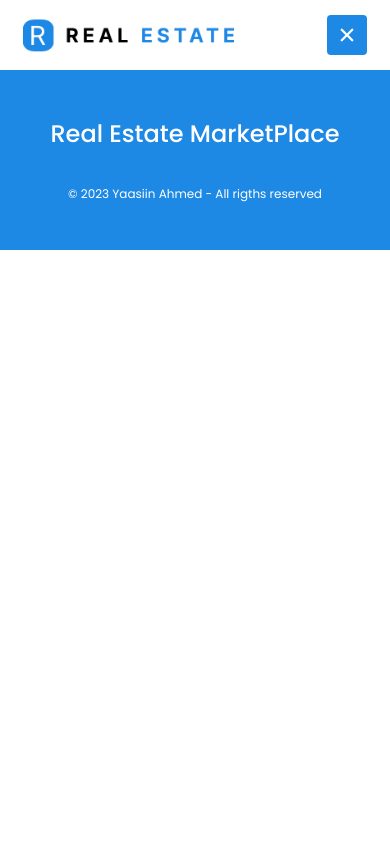
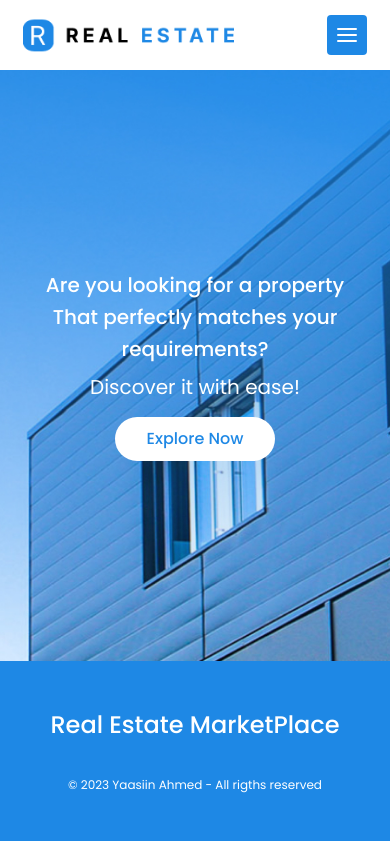
Before and after one commit to yaasiinaxmed/Real-Estate-Project-Frontend, a React (Vite) app: page / in a window 390 px wide. Built offline with nearby package versions, Linux system fonts and the light colour scheme.

Commit message:
hero done

```diff
--- a/src/App.css
+++ b/src/App.css
@@ -63,3 +63,9 @@ section {
     display: block
   }
 }
+
+@media only screen and (max-width: 420px) {
+  .text {
+    font-size: 1.25rem !important;
+  }
+}
--- a/src/components/header/Header.jsx
+++ b/src/components/header/Header.jsx
@@ -7,7 +7,7 @@ import { IoClose } from "react-icons/io5";
 function Header() {
   const headerRef = useRef(null);
   const menuRef = useRef(null);
-  const [menu, setMenu] = useState(false);
+  const [menu, setMenu] = useState(true);
 
   // header sticky function
   const stickyHeader = () => {
@@ -66,7 +66,7 @@ function Header() {
                 <li>Login</li>
               </Link>
               <Link to="/Signup">
-                <button className="bg-primaryColor px-8 py-2 h-[44px] flex items-center justify-center rounded-3xl text-white">
+                <button className="bg-primaryColor px-8 py-2 h-[44px] flex items-center justify-center rounded-3xl text-white duration-100 hover:scale-105">
                   Sign Up
                 </button>
               </Link>
@@ -75,7 +75,7 @@ function Header() {
           {/* menu toggle */}
           <div
             onClick={toggleMenu}
-            className="flex md:hidden bg-primaryColor w-[40px] h-[40px] items-center justify-center cursor-pointer text-white text-2xl rounded"
+            className="flex md:hidden bg-primaryColor w-[40px] h-[40px] items-center justify-center cursor-pointer text-white text-2xl rounded duration-100 hover:scale-105"
           >
             {menu ? <FiMenu /> : <IoClose />}
           </div>
--- a/src/components/homeContent/Hero.jsx
+++ b/src/components/homeContent/Hero.jsx
@@ -1,9 +1,25 @@
-import React from 'react'
+import React from "react";
+import { Link } from "react-router-dom";
 
 function Hero() {
   return (
-    <div>Hero</div>
-  )
+    <section className="w-full h-[70vh] bg-hero bg-cover bg-center bg-no-repeat">
+      <div className="container  h-full flex items-center justify-center flex-col gap-2">
+        <h2 className="text text-2xl md:text-3xl !leading-[2rem] sm:!leading-[3rem] text-center text-white font-medium whitespace-normal">
+          Are you looking for a property <br className="hidden md:block"/> That perfectly matches your
+          requirements?
+        </h2>
+        <p className="text-xl md:text-2xl text-center text-white font-normal ">
+          Discover it with ease!
+        </p>
+        <Link to="/Properties">
+          <button className="bg-white mt-2 text-primaryColor px-8 py-2 h-[44px] font-medium flex items-center justify-center rounded-3xl duration-100 hover:scale-110 ">
+          Explore Now
+          </button>
+        </Link>
+      </div>
+    </section>
+  );
 }
 
-export default Hero
+export default Hero;
--- a/src/pages/home/Home.jsx
+++ b/src/pages/home/Home.jsx
@@ -1,9 +1,10 @@
 import React from 'react'
+import Hero from '../../components/homeContent/Hero'
 
 function Home() {
   return (
     <div className='w-full'>
-
+      <Hero/>
     </div>
   )
 }
```
Also changed, not shown: src/assets/hero.jpg.
